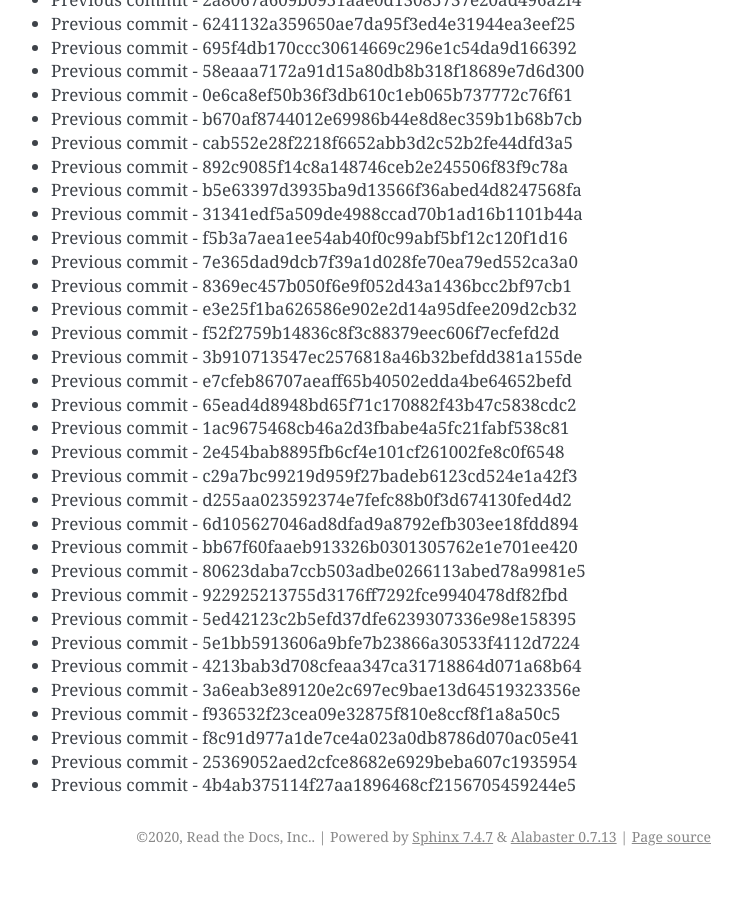
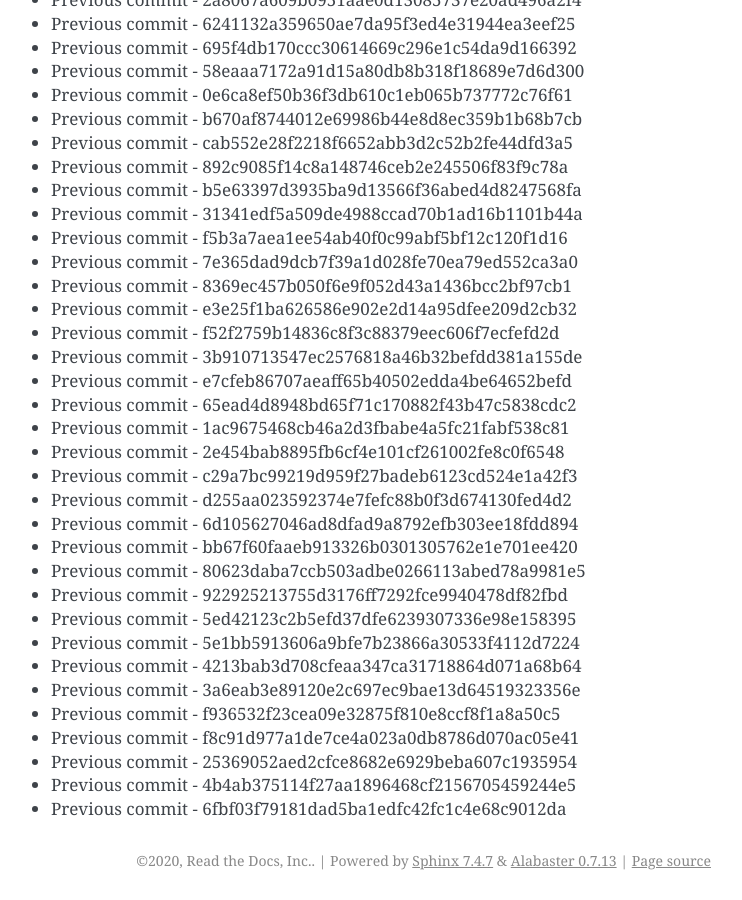
Before and after one commit to readthedocs/rtd-git-stresstest, a Sphinx documentation site: the page built from docs/updates.rst, in a window 1280 px wide and 900 px high, scrolled down 98413 px. Shown: the whole window, without its empty margins (399-1141 px from the left). Built offline with Sphinx 7.4.7, drawn with Linux system fonts in a browser that asks for light colours; before the commit the page ends 99289 px from its top, so only the background shows below that.

Commit message:
Generating commit from previous: 6fbf03f79181dad5ba1edfc42fc1c4e68c9012da

```diff
--- a/docs/updates.rst
+++ b/docs/updates.rst
@@ -4167,3 +4167,4 @@ It can be tested for any performance characteristics.
 * Previous commit - f8c91d977a1de7ce4a023a0db8786d070ac05e41
 * Previous commit - 25369052aed2cfce8682e6929beba607c1935954
 * Previous commit - 4b4ab375114f27aa1896468cf2156705459244e5
+* Previous commit - 6fbf03f79181dad5ba1edfc42fc1c4e68c9012da
```
